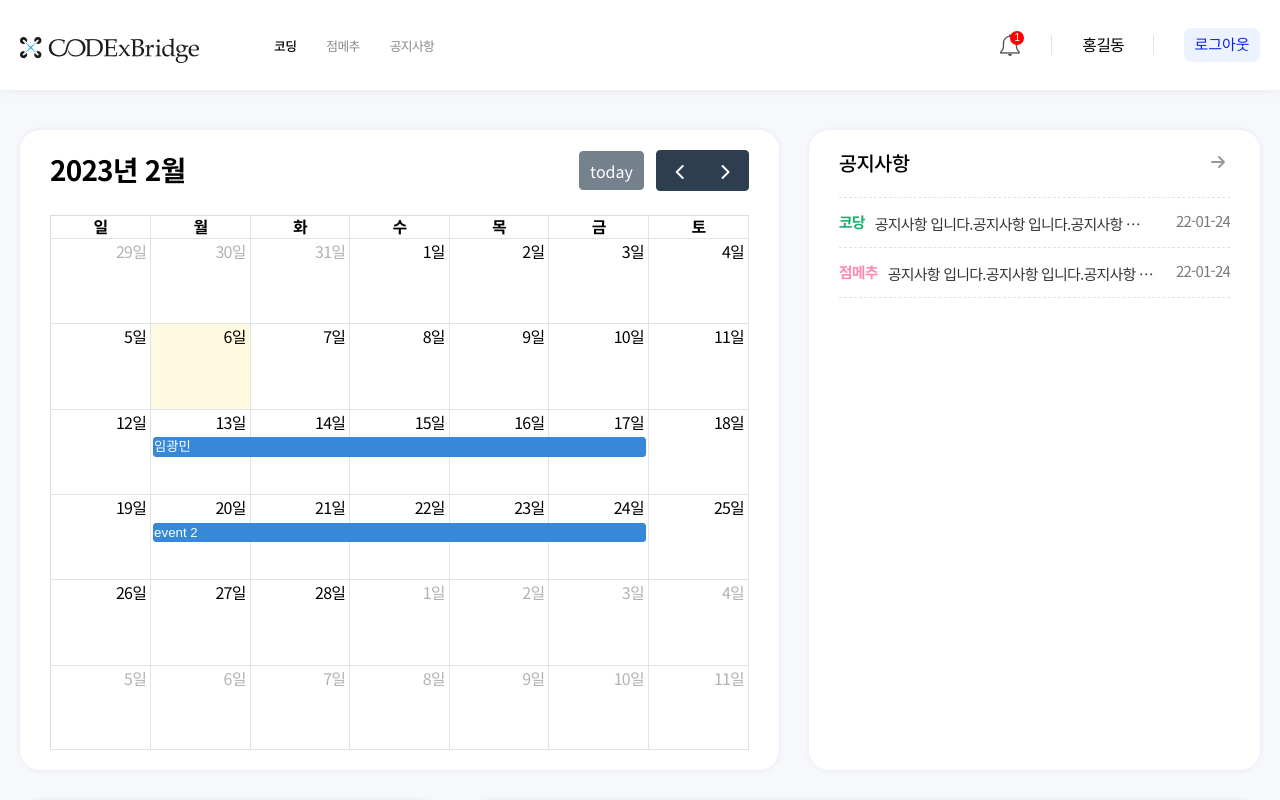
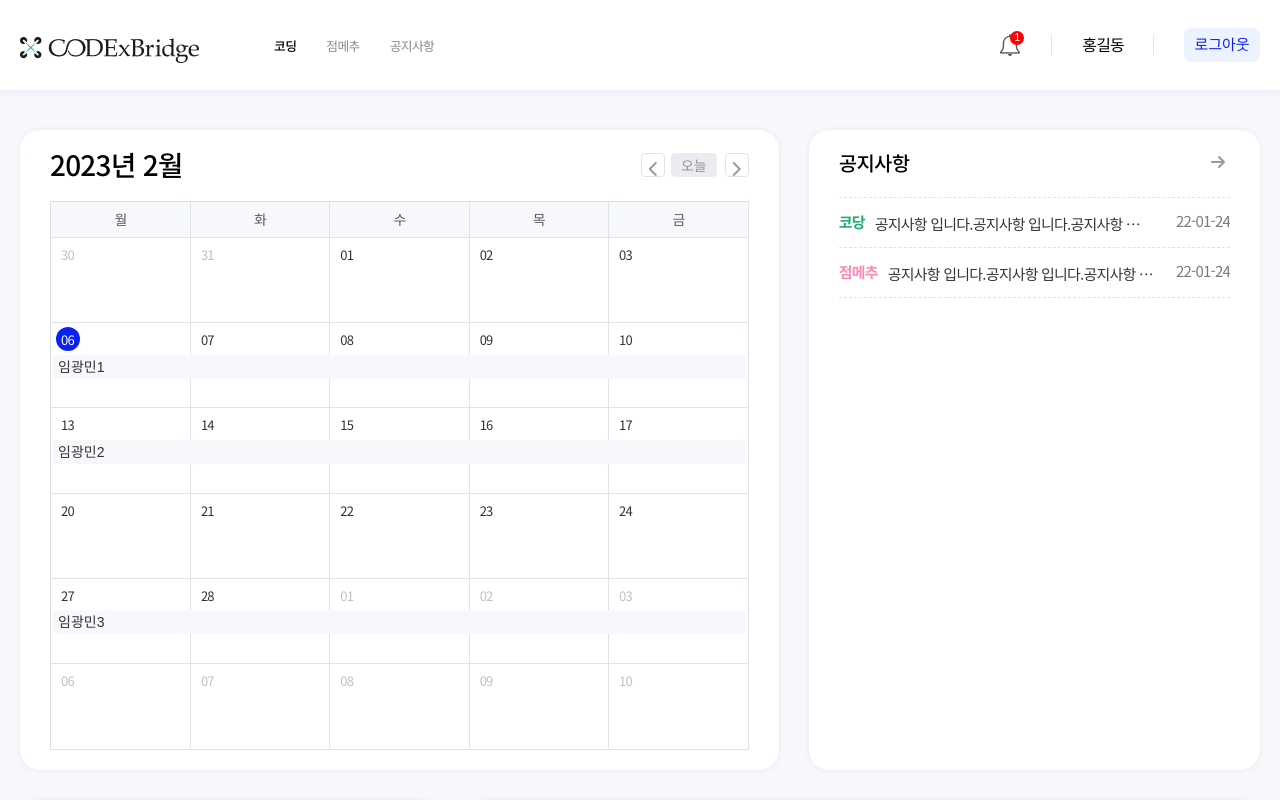
Before and after one commit to lim-gwangmin/codexProject, a React (Create React App) app: page / in a window 1280 px wide. Shown: the top 800 px of the page. Built offline with nearby package versions, Linux system fonts and the light colour scheme; no server answers.

Commit message:
calendar 커스텀

```diff
--- a/src/App.js
+++ b/src/App.js
@@ -104,15 +104,19 @@ function App(){
                      <article className='calendar_wrapper'>
                         <div className='colum_area'>
                            <FullCalendar
+                              buttonText={{today:'오늘'}}
                               locale={'ko'}
                               plugins={[ dayGridPlugin ]}
+                              weekends={false}
                               events={[
-                                 { title: '임광민', date: '2023-02-13', end: '2023-02-18' },
-                                 { title: 'event 2', date: '2023-02-20', end: '2023-02-25' }
+                                 { title: '임광민1', date: '2023-02-06', end: '2023-02-11' },
+                                 { title: '임광민2', date: '2023-02-13', end: '2023-02-18' },
+                                 { title: '임광민3', date: '2023-02-27', end: '2023-03-04' }
                               ]}
                               eventContent={(arg) =>  <Btn arg={arg}/>}
                               height={`${CALENDAR_HEIGHT}px`}
-                              // formatDay={(locale, date) => date.toLocaleString("en", {day: "numeric"})}
+                              eventColor='#F6F8FC'
+                              dayCellContent={({ date }) => formatDate_day(date)}
                            />
                         </div>
                      </article>
--- a/src/themes/index.css
+++ b/src/themes/index.css
@@ -1127,12 +1127,134 @@ input[type="checkbox"]:disabled ~ label::before {
 /* ===========================================================================================
    full calendar
 =========================================================================================== */
+.fc-toolbar-title {
+   font-size: 20px;
+   font-weight:500;
+   color:#000;
+}
+.fc .fc-toolbar.fc-header-toolbar {
+   margin-bottom: 20px;
+}
 .fc-theme-standard td,
 .fc-theme-standard th {
    border: 1px solid #E1E3EA;
 }
 .fc-theme-standard td {
    background-color: #fff;
+}
+
+.fc .fc-daygrid-day-top {
+   flex-direction: row;
+}
+.fc .fc-daygrid-day-number {
+   font-size:1.3rem;
+   padding: 1rem 1rem .5rem;
+   color:#333;
+}
+
+.fc .fc-col-header-cell .fc-scrollgrid-sync-inner {
+   padding: .8rem 0;
+}
+.fc .fc-col-header-cell-cushion {
+   font-size: 1.4rem;
+   color:#5A5A5A;
+   font-weight: 400;
+}
+.fc .fc-daygrid-day.fc-day-today {
+   background-color:#fff;
+}
+.fc .fc-daygrid-day.fc-day-today .fc-daygrid-day-number {
+   color:#fff;
+}
+.fc .fc-daygrid-day.fc-day-today .fc-daygrid-day-number::before {
+   content:'';
+   position: absolute;
+   left:53%;
+   top:54%;
+   width: 24px;
+   height: 24px;
+   background-color:#0B21EE;
+   border-radius: 100%;
+   transform:translate(-50%, -50%);
+   z-index:-1;
+}
+.fc-col-header-cell.fc-day {
+   background-color: #F6F8FC;
+}
+.fc-event .fc-event-main {
+   padding: .2rem .4rem;
+   border-radius:6px;
+}
+.fc-event .fc-event-main > button {
+   font-size: 1.4rem;
+   width:100%;
+   display: block;
+   text-align: left;
+   font-weight: 500;
+   color:#333;
+}
+.fc-theme-standard td,
+.fc-theme-standard th {
+ border-color:#E1E3EA;
+}
+.fc .fc-button-group {
+   gap:60px;
+}
+.fc-toolbar-chunk {
+   position: relative;
+}
+.fc .fc-today-button {
+   content:'오늘';
+   position: absolute;
+   color:#5A5A5A;
+   font-size: 14px;
+   font-weight: 400;
+   left:42px;
+   z-index: 2;
+}
+.fc .fc-today-button,
+.fc .fc-prev-button,
+.fc .fc-next-button {
+   height:24px;
+   border:1px solid #E1E3EA;
+   background-color:#fff;
+   border-radius:4px;
+   padding:0;
+}
+.fc .fc-today-button {
+   width:46px;
+}
+.fc .fc-prev-button,
+.fc .fc-next-button {
+   width:24px;
+}
+.fc .fc-prev-button > span,
+.fc .fc-next-button > span {
+   color:#999999 !important;
+   font-size:8px;
+}
+.fc .fc-button-primary:not(:disabled).fc-button-active,
+.fc .fc-button-primary:not(:disabled):active,
+.fc .fc-button-primary:hover,
+.fc .fc-button-primary:disabled {
+   background-color:#E1E3EA;
+   border-color:#E1E3EA;
+   color:#5A5A5A;
+}
+.fc .fc-button-primary:focus {
+   box-shadow: none;
+}
+.fc-direction-ltr .fc-button-group>.fc-button:not(:last-child),
+.fc-direction-ltr .fc-button-group>.fc-button:not(:first-child),
+.fc-direction-ltr .fc-button-group>.fc-button {
+   border-bottom-left-radius: 4px;
+   border-top-left-radius: 4px;
+   border-bottom-right-radius: 4px;
+   border-top-right-radius: 4px;
+   margin:0;
+}
+.fc .fc-button .fc-icon {
+   margin-left:-1px;
 }
 /* ===========================================================================================
    pageination
@@ -1184,7 +1306,14 @@ input[type="checkbox"]:disabled ~ label::before {
 =========================================================================================== */
 /* min width */
 @media (min-width:1025px) {
-
+   .fc-event .fc-event-main:hover {
+      transition: all .3s;
+      background-color:#ECF2FF;
+   }
+   .fc-event .fc-event-main:hover > button {
+      transition: all .3s;
+      color: #0B21EE;
+   }
 }
 @media (min-width:767px) {
 
```
